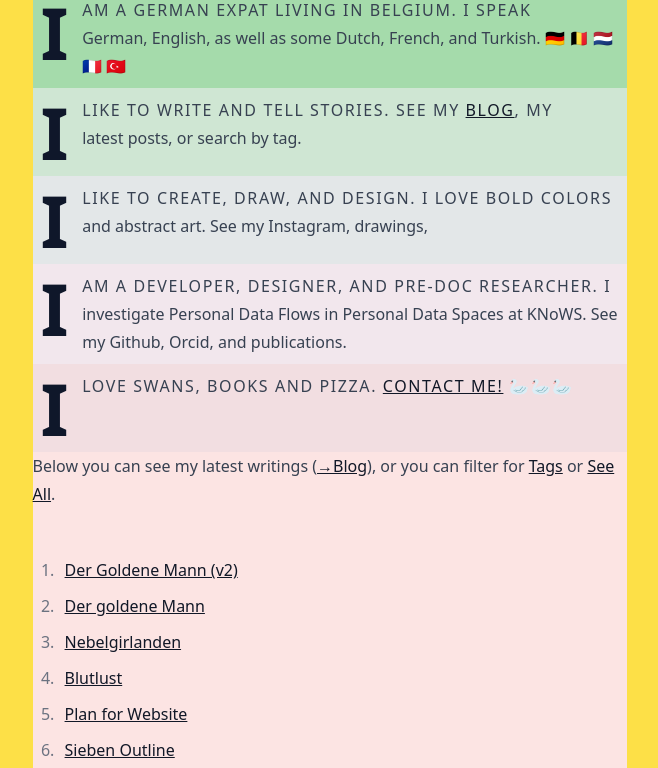
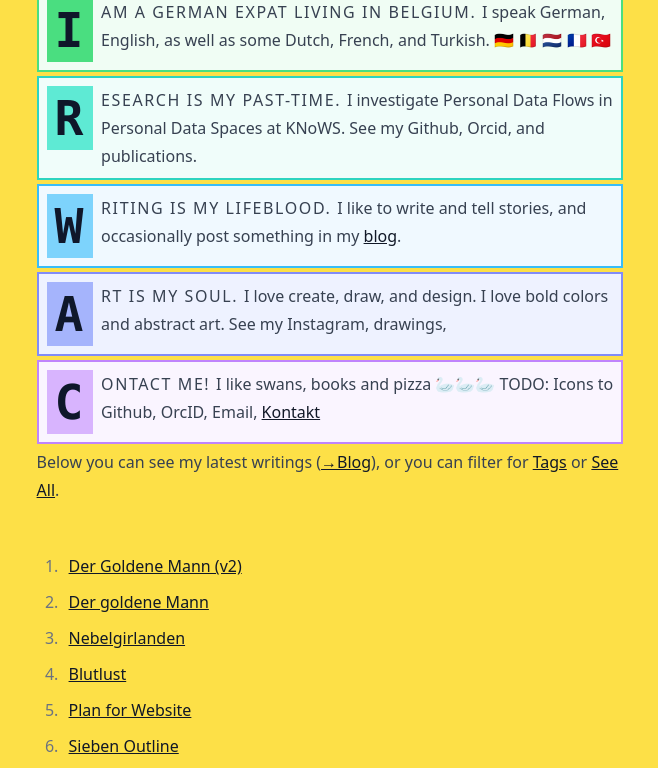
Before and after one commit to j-steinbach/j-steinbach.github.io, an Astro site: page / in a window 1280 px wide. Shown: the part 99-867 px from the top of the page, without its empty margins (310-968 px from the left). Built offline with nearby package versions, Linux system fonts and the light colour scheme; Astro itself is replaced by a stand-in of ours.

Commit message:
Index Marginalia

```diff
--- a/package.json
+++ b/package.json
@@ -12,12 +12,15 @@
   "dependencies": {
     "@astrojs/mdx": "^2.0.4",
     "@astrojs/tailwind": "^5.1.0",
+    "@fontsource/bungee-shade": "^5.0.19",
     "@fontsource/catamaran": "^5.0.19",
     "@fontsource/cinzel": "^5.0.12",
+    "@fontsource/cutive-mono": "^5.0.19",
     "@fontsource/inter": "^5.0.17",
     "@fontsource/julius-sans-one": "^5.0.19",
     "@fontsource/lato": "^5.0.20",
     "@fontsource/noto-sans": "^5.0.21",
+    "@fontsource/nova-mono": "^5.0.19",
     "@fontsource/open-sans": "^5.0.27",
     "@fontsource/poppins": "^5.0.12",
     "@fontsource/redressed": "^5.0.18",
--- a/src/pages/index.astro
+++ b/src/pages/index.astro
@@ -8,55 +8,70 @@ const pageTitle = "Index";
 ---
 
 <BaseLayout pageTitle={pageTitle}>
-  <div class="bg-black">
+  <div class="">
     <IndexHeader title={pageTitle} />
 
-    <div class="flex flex-col prose space-y-0">
+    <div class="flex flex-col prose space-y-1 mx-1">
       <p
-        class="bg-[#a5dbab] p-2 first-line:uppercase first-line:tracking-widest
-  first-letter:text-7xl first-letter:font-bold first-letter:text-slate-900
-  first-letter:mr-3 first-letter:float-left m-0"
+        class="border-2 bg-green-50 border-green-400 p-2 m-0
+        first-letter:text-5xl first-letter:font-bold first-letter:text-slate-900
+        first-letter:mr-2 first-letter:float-left first-letter:font-mono first-letter:bg-green-400 first-letter:p-2 "
       >
-        I am a German expat living in Belgium. I speak German, English, as well
-        as some Dutch, French, and Turkish. &#127465;&#127466;
-        &#127463;&#127466; &#127475;&#127473; &#127467;&#127479;
+        <span class="uppercase tracking-widest">
+          I am a German expat living in Belgium.
+        </span> I speak German, English, as well as some Dutch, French, and Turkish.
+        &#127465;&#127466; &#127463;&#127466; &#127475;&#127473; &#127467;&#127479;
         &#127481;&#127479;
       </p>
       <p
-        class="bg-[#cfe6d3] p-2 first-line:uppercase first-line:tracking-widest
-  first-letter:text-7xl first-letter:font-bold first-letter:text-slate-900
-  first-letter:mr-3 first-letter:float-left"
+        class="border-2 bg-teal-50 border-teal-400 p-2
+        first-letter:text-5xl first-letter:font-bold first-letter:text-slate-900
+        first-letter:mr-2 first-letter:float-left first-letter:font-mono first-letter:bg-teal-300 first-letter:p-2"
       >
-        I like to write and tell stories. See my <a>blog</a>, my latest posts,
-        or search by tag.
+        <span class="uppercase tracking-widest">
+          Research is my past-time.
+        </span>
+        I investigate Personal Data Flows in Personal Data Spaces at KNoWS. See my
+        Github, Orcid, and publications.
       </p>
       <p
-        class="bg-[#E3E7E8] p-2 first-line:uppercase first-line:tracking-widest
-  first-letter:text-7xl first-letter:font-bold first-letter:text-slate-900
-  first-letter:mr-3 first-letter:float-left"
+        class="border-2 bg-sky-50 border-sky-400 p-2
+        first-letter:text-5xl first-letter:font-bold first-letter:text-slate-900
+        first-letter:mr-2 first-letter:float-left first-letter:font-mono first-letter:bg-sky-300 first-letter:p-2"
       >
-        I like to create, draw, and design. I love bold colors and abstract art.
-        See my Instagram, drawings,
+        <span class="uppercase tracking-widest">
+          Writing is my lifeblood.
+        </span>
+        I like to write and tell stories,
+        and occasionally post something in my <a>blog</a>.
+
       </p>
       <p
-        class="bg-[#F2E7ED] p-2 first-line:uppercase first-line:tracking-widest
-  first-letter:text-7xl first-letter:font-bold first-letter:text-slate-900
-  first-letter:mr-3 first-letter:float-left"
+        class="border-2 bg-indigo-50 border-indigo-400 p-2
+        first-letter:text-5xl first-letter:font-bold first-letter:text-slate-900
+        first-letter:mr-2 first-letter:float-left first-letter:font-mono first-letter:bg-indigo-300 first-letter:p-2"
       >
-        I am a developer, designer, and pre-doc researcher. I investigate
-        Personal Data Flows in Personal Data Spaces at KNoWS. See my Github,
-        Orcid, and publications.
+        <span class="uppercase tracking-widest">
+          Art is my soul.
+        </span>
+        I love create, draw, and design.
+        I love bold colors and abstract art. See my Instagram, drawings,
+
       </p>
       <p
-        class="bg-[#F2DEE1] p-2 first-line:uppercase first-line:tracking-widest
-  first-letter:text-7xl first-letter:font-bold first-letter:text-slate-900
-  first-letter:mr-3 first-letter:float-left"
+        class="border-2 bg-purple-50 border-purple-400 p-2
+        first-letter:text-5xl first-letter:font-bold first-letter:text-slate-900
+        first-letter:mr-2 first-letter:float-left first-letter:font-mono first-letter:bg-purple-300 first-letter:p-2"
       >
-        I love swans, books and pizza. <a class="">Contact me!</a> 🦢🦢🦢
+        <span class="uppercase tracking-widest">
+          Contact me!
+        </span>
+        I like swans, books and pizza 🦢🦢🦢
+        TODO: Icons to Github, OrcID, Email,
+        <a class="">Kontakt</a>
       </p>
-    </div>
 
-    <div class="flex flex-col prose bg-[#FCE4E3]">
+      <div class="flex flex-col prose">
         <p>
           Below you can see my latest writings (<a>→Blog</a>), or you can filter
           for
@@ -72,4 +87,5 @@ const pageTitle = "Index";
         </ol>
       </div>
     </div>
+  </div>
 </BaseLayout>
```
Also changed, not shown: 1 other file. Lines whose indentation alone changed are shown as unchanged.
